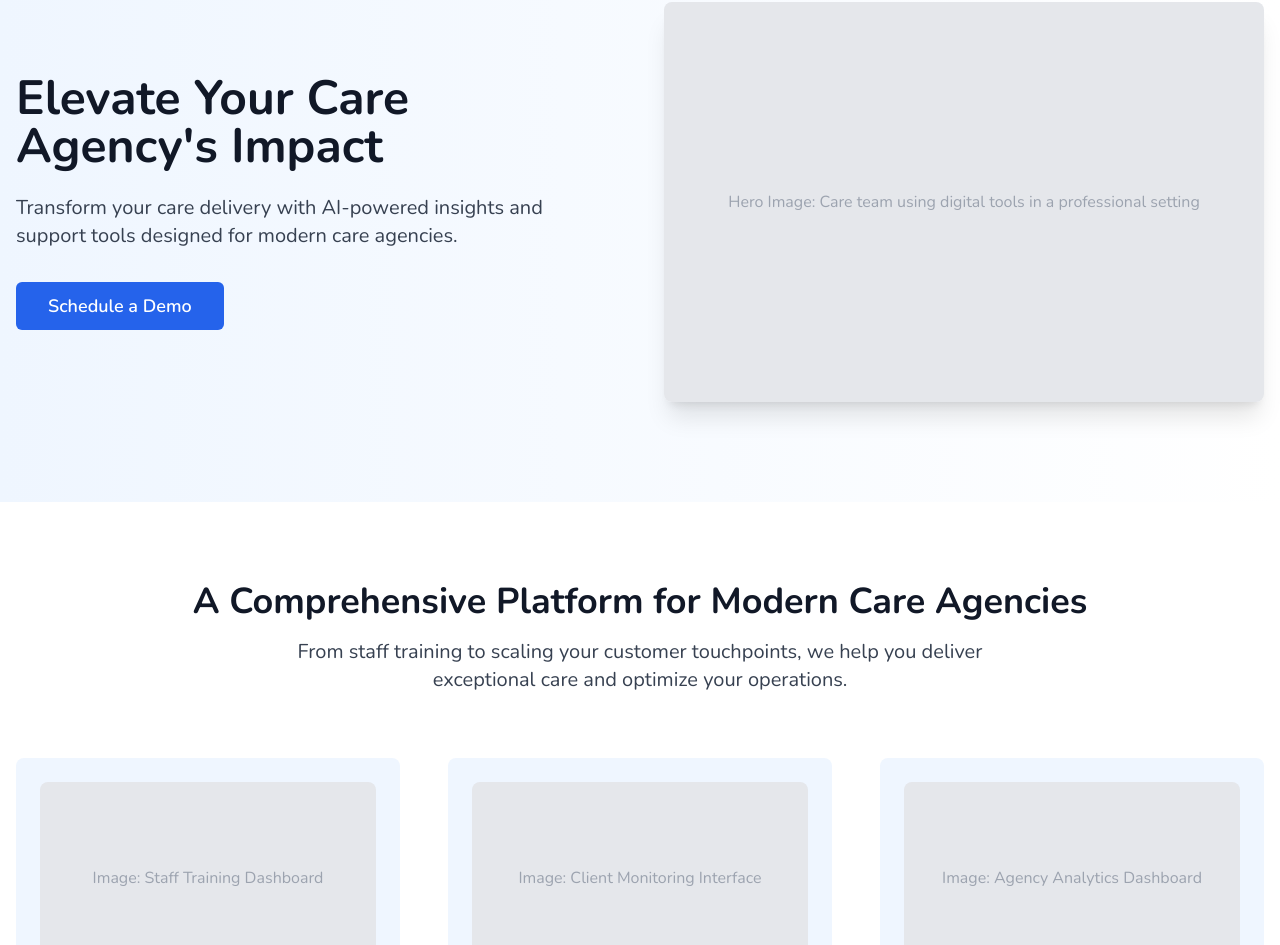
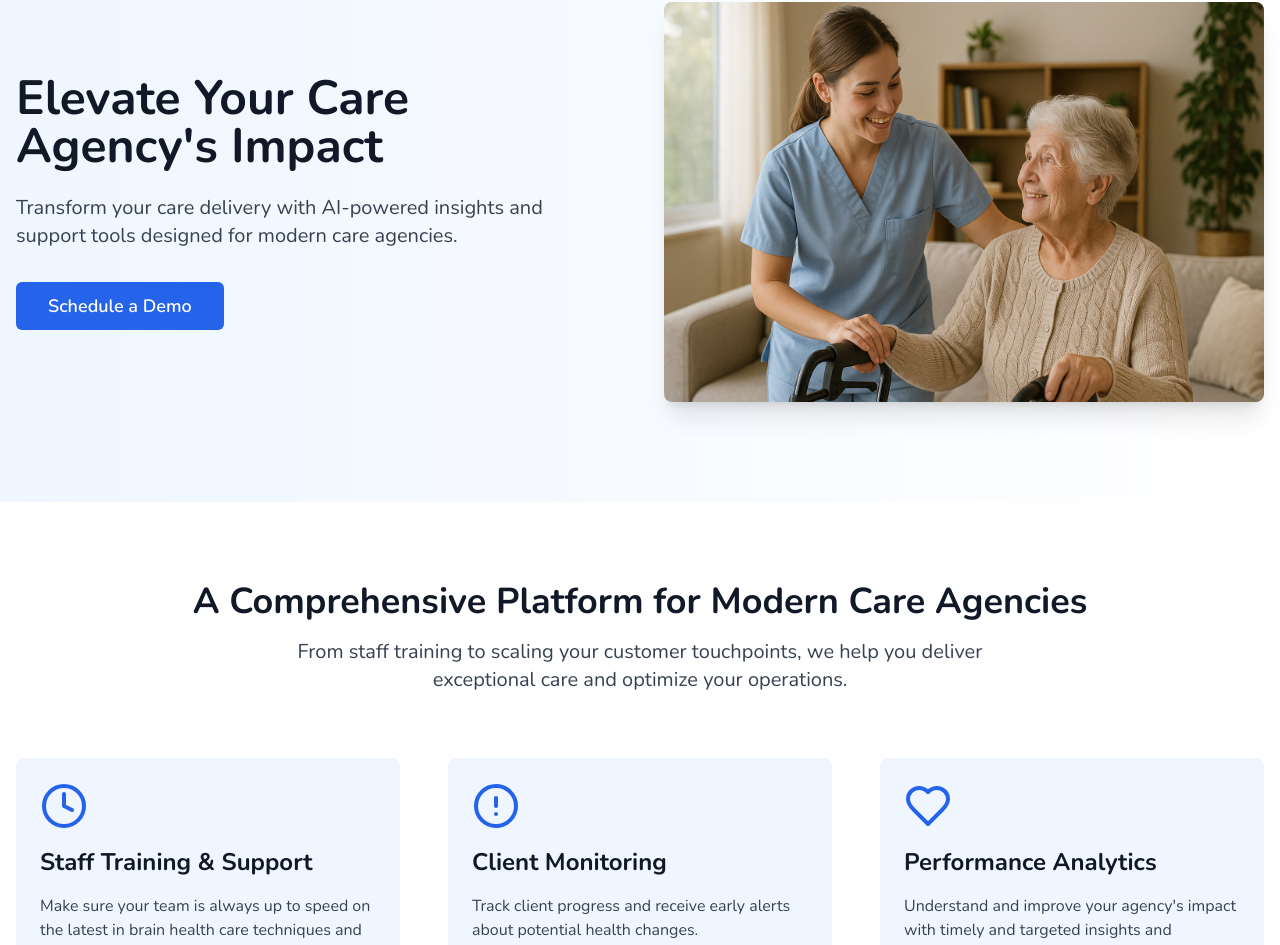
Before and after one commit to gkotzbauer/brainhealthcompanion, a Next.js app: page /care-agencies in a window 1280 px wide. Shown: the part 178-1123 px from the top of the page. Built offline with nearby package versions, Linux system fonts and the light colour scheme.

Commit message:
almost three

```diff
--- a/src/app/about/page.tsx
+++ b/src/app/about/page.tsx
@@ -46,10 +46,10 @@ export default function About() {
               </div>
               <div className="relative h-[500px] rounded-lg overflow-hidden shadow-xl">
                 <Image
-                  src="/greg-founder.png"
+                  src="/Greg-founder.jpeg"
                   alt="Greg, Founder of My Brain Health"
                   fill
-                  className="object-cover"
+                  className="object-cover object-[center_20%]"
                 />
               </div>
             </div>
--- a/src/app/care-agencies/page.tsx
+++ b/src/app/care-agencies/page.tsx
@@ -26,10 +26,13 @@ export default function CareAgencies() {
                 <WaitlistForm triggerText="Schedule a Demo" />
               </div>
               <div className="relative h-[400px] rounded-lg overflow-hidden shadow-xl">
-                {/* Hero Image Placeholder */}
-                <div className="absolute inset-0 bg-gray-200 flex items-center justify-center">
-                  <span className="text-gray-400">Hero Image: Care team using digital tools in a professional setting</span>
-                </div>
+                <Image
+                  src="/care-agency.jpeg"
+                  alt="Care team using digital tools in a professional setting"
+                  fill
+                  className="object-cover"
+                  priority
+                />
               </div>
             </div>
           </div>
@@ -50,11 +53,6 @@ export default function CareAgencies() {
             </div>
             <div className="grid grid-cols-1 md:grid-cols-3 gap-12">
               <div className="p-6 rounded-lg bg-blue-50">
-                <div className="relative h-48 mb-6 rounded-lg overflow-hidden">
-                  <div className="absolute inset-0 bg-gray-200 flex items-center justify-center">
-                    <span className="text-gray-400">Image: Staff Training Dashboard</span>
-                  </div>
-                </div>
                 <Clock className="w-12 h-12 text-blue-600 mb-4" />
                 <h3 className="text-2xl font-bold text-gray-900 mb-4">Staff Training & Support</h3>
                 <p className="text-gray-700">
@@ -62,11 +60,6 @@ export default function CareAgencies() {
                 </p>
               </div>
               <div className="p-6 rounded-lg bg-blue-50">
-                <div className="relative h-48 mb-6 rounded-lg overflow-hidden">
-                  <div className="absolute inset-0 bg-gray-200 flex items-center justify-center">
-                    <span className="text-gray-400">Image: Client Monitoring Interface</span>
-                  </div>
-                </div>
                 <AlertCircle className="w-12 h-12 text-blue-600 mb-4" />
                 <h3 className="text-2xl font-bold text-gray-900 mb-4">Client Monitoring</h3>
                 <p className="text-gray-700">
@@ -74,11 +67,6 @@ export default function CareAgencies() {
                 </p>
               </div>
               <div className="p-6 rounded-lg bg-blue-50">
-                <div className="relative h-48 mb-6 rounded-lg overflow-hidden">
-                  <div className="absolute inset-0 bg-gray-200 flex items-center justify-center">
-                    <span className="text-gray-400">Image: Agency Analytics Dashboard</span>
-                  </div>
-                </div>
                 <Heart className="w-12 h-12 text-blue-600 mb-4" />
                 <h3 className="text-2xl font-bold text-gray-900 mb-4">Performance Analytics</h3>
                 <p className="text-gray-700">
@@ -217,16 +205,19 @@ export default function CareAgencies() {
                 </div>
               </div>
               <div className="relative h-[500px] rounded-lg overflow-hidden shadow-xl">
-                <div className="absolute inset-0 bg-gray-200 flex items-center justify-center">
-                  <span className="text-gray-400">Image: Agency Success Metrics</span>
-                </div>
+                <Image
+                  src="/agency-care.png"
+                  alt="Agency Success Metrics"
+                  fill
+                  className="object-cover"
+                />
               </div>
             </div>
           </div>
         </section>
       </FadeInOnScroll>
 
-      {/* Resources Section */}
+      {/* Resources Section - Temporarily Hidden
       <FadeInOnScroll>
         <section className="py-20 bg-white">
           <div className="container mx-auto px-4">
@@ -285,6 +276,7 @@ export default function CareAgencies() {
           </div>
         </section>
       </FadeInOnScroll>
+      */}
 
       {/* Final CTA Section */}
       <FadeInOnScroll>
--- a/src/app/families-and-caregivers/page.tsx
+++ b/src/app/families-and-caregivers/page.tsx
@@ -226,7 +226,7 @@ export default function FamiliesAndCaregivers() {
         </section>
       </FadeInOnScroll>
 
-      {/* Resources Section */}
+      {/* Resources Section - Temporarily Hidden
       <FadeInOnScroll>
         <section className="py-20 bg-white">
           <div className="container mx-auto px-4">
@@ -285,6 +285,7 @@ export default function FamiliesAndCaregivers() {
           </div>
         </section>
       </FadeInOnScroll>
+      */}
 
       {/* Final CTA Section */}
       <FadeInOnScroll>
```
Also changed, not shown: public/Greg-founder.jpeg (added), public/care-agency.jpeg (added).
